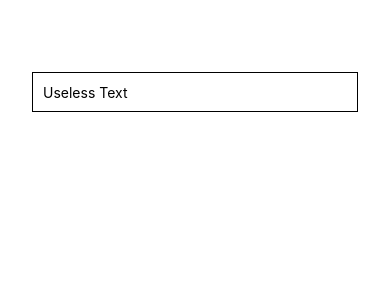
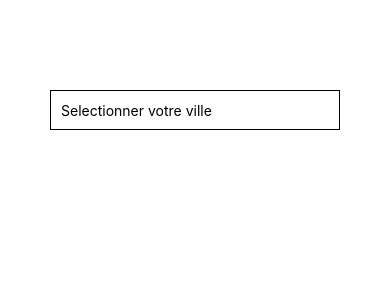
Before and after one commit to AlexyCatelle/MaMeteo, a React Native app: screen / in a window 390 px wide. Shown: the top 300 px of the page. Built offline with nearby package versions, Linux system fonts and the light colour scheme.

Commit message:
input search ok

```diff
--- a/components/Search.js
+++ b/components/Search.js
@@ -1,35 +1,25 @@
 import React from "react";
-import { SafeAreaView, StyleSheet, TextInput } from 'react-native';
+import { SafeAreaView, StyleSheet, TextInput, KeyboardFocusView } from 'react-native';
 
-export default class Search extends React.Component {
+export default function Search() {
 
-    constructor(props) {
-        super(props);
-        this.state = {
-            city: 'Useless Text',
-        };
-    };
-    setCity = (city) => {
-        this.setState({ city });
-    };
+    const [city, onChangeText] = React.useState('Selectionner votre ville')
 
-    render() {
     return (
         <SafeAreaView>
             <TextInput
                 style={styles.input}
-                    value={this.state.city}
-                    onChangeText={this.state.city}
+                value={city}
+                onChangeText={onChangeText}
             />
         </SafeAreaView>
     );
-    };
 };
 
 const styles = StyleSheet.create({
     input: {
         height: 40,
-        margin: 12,
+        margin: 30,
         borderWidth: 1,
         padding: 10,
     },
```
Lines whose indentation alone changed are shown as unchanged.
